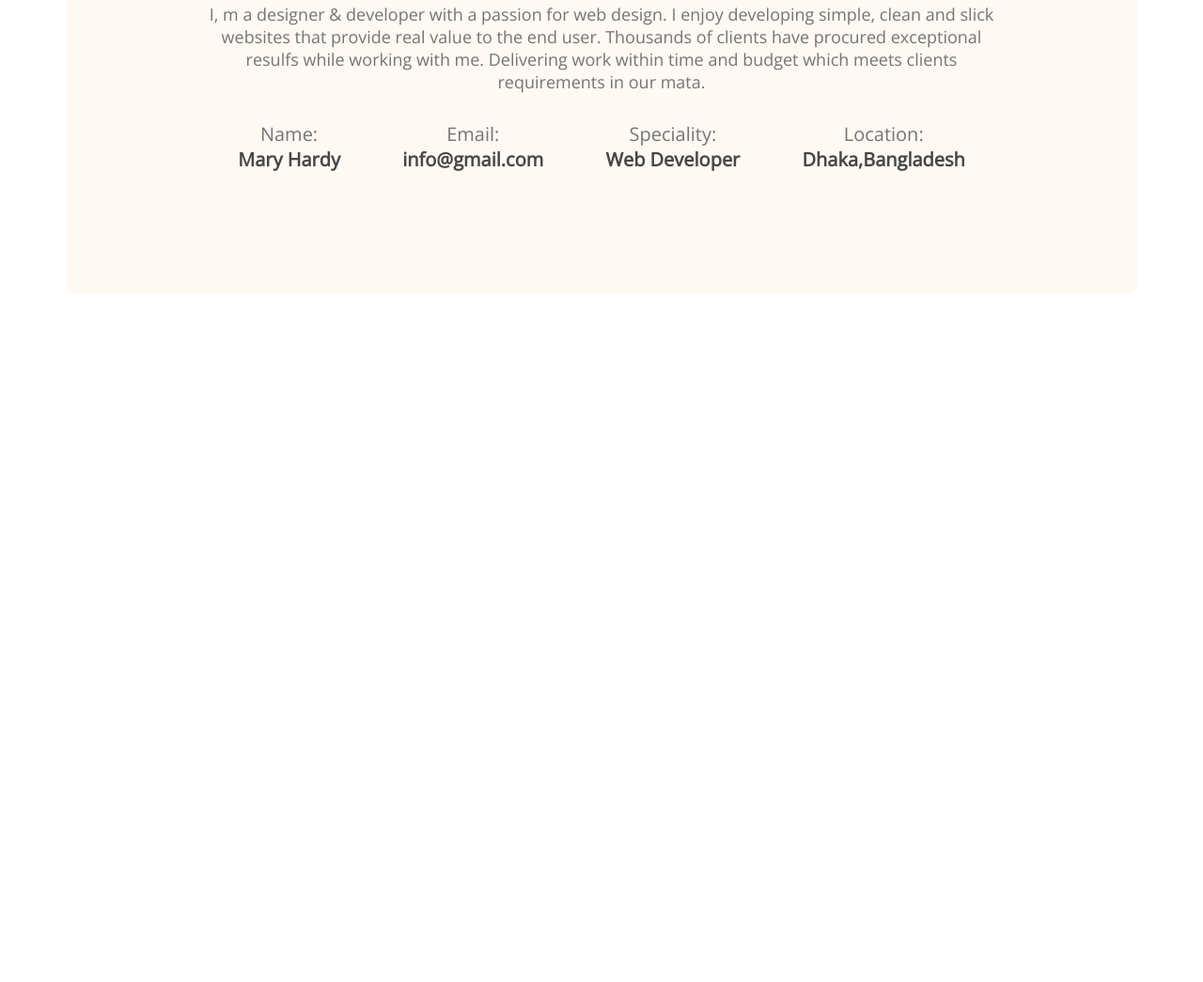
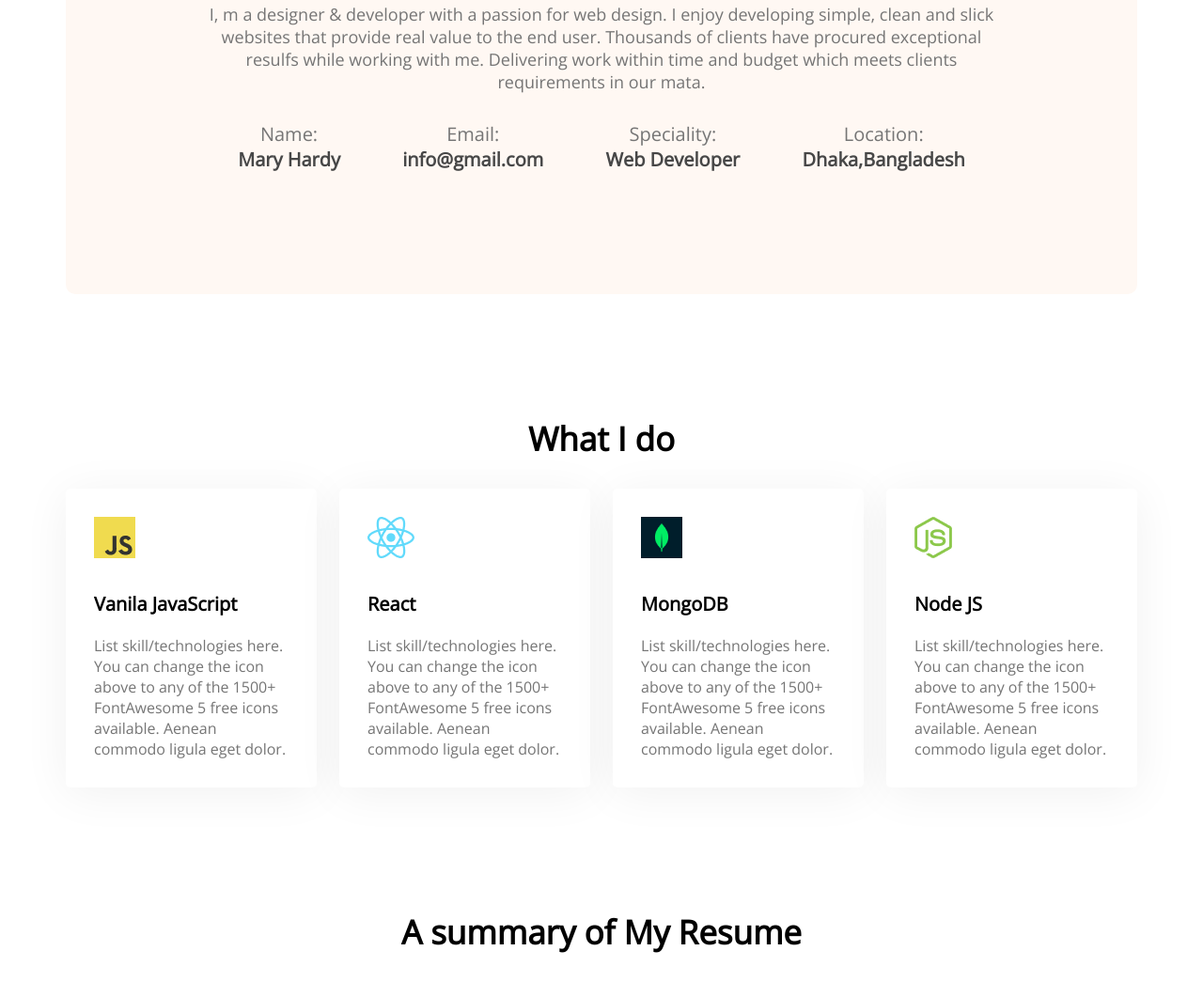
Before and after one commit to Amitsengupta332/Developer-Portfolio, a plain HTML site: page index.html in a window 1280 px wide. Shown: the part 1202-2247 px from the top of the page at 94% size. Before the commit the page ends 1515 px from the top, so only its background shows below. Drawn offline with nearby package versions, Linux system fonts and the light colour scheme.

Commit message:
what i do

```diff
--- a/index.html
+++ b/index.html
@@ -54,6 +54,36 @@
                 </div>
             </div>
         </section>
+        <!-- what i do section -->
+        <section class="what-i-do">
+            <h3 class="section-title">What I do</h3>
+            <div class="skills-container">
+                <div class="skill">
+                    <img src="/images/icons/js.png" alt="">
+                    <p class="skill-title">Vanila JavaScript</p>
+                    <p class="skill-description">List skill/technologies here. You can change the icon above to any of the 1500+ FontAwesome 5 free icons available. Aenean commodo ligula eget dolor.</p>
+                </div>
+                <div class="skill">
+                    <img src="/images/icons/react.png" alt="">
+                    <p class="skill-title">React</p>
+                    <p class="skill-description">List skill/technologies here. You can change the icon above to any of the 1500+ FontAwesome 5 free icons available. Aenean commodo ligula eget dolor.</p>
+                </div>
+                <div class="skill">
+                    <img src="/images/icons/mongo.png" alt="">
+                    <p class="skill-title">MongoDB</p>
+                    <p class="skill-description">List skill/technologies here. You can change the icon above to any of the 1500+ FontAwesome 5 free icons available. Aenean commodo ligula eget dolor.</p>
+                </div>
+                <div class="skill">
+                    <img src="/images/icons/nodejs.png" alt="">
+                    <p class="skill-title">Node JS</p>
+                    <p class="skill-description">List skill/technologies here. You can change the icon above to any of the 1500+ FontAwesome 5 free icons available. Aenean commodo ligula eget dolor.</p>
+                </div>
+            </div>
+        </section>
+        <!-- Resume Section -->
+        <section class="resume">
+            <h3 class="section-title">A summary of My Resume</h3>
+        </section>
 
     </main>
     <footer>
--- a/styles/portfolio.css
+++ b/styles/portfolio.css
@@ -20,6 +20,9 @@
     background-image: url('../images/header_bg.png'),url('../images/developer.png');
     background-repeat: no-repeat;
     background-position: bottom right,left;
+}
+section{
+    margin-top: 130px;
 }
 
 /* Header and navigation styles */
@@ -73,7 +76,7 @@ main{
 }
 /* About Section styles */
 .about{
-    margin-top: 130px;
+
     background: #FFF8F3;
     border-radius: 10px;
     padding: 130px 150px;
@@ -81,7 +84,7 @@ main{
 }
 
 .section-title{
-
+    text-align: center;
     font-weight: 700;
     font-size: 35px;
     margin-bottom: 30px;
@@ -97,7 +100,7 @@ main{
 
 .about-info-container{
     display: flex;
-    justify-content: space-around;
+    justify-content:space-around;
 }
 .info-title{
     font-size: 20px;
@@ -108,3 +111,26 @@ main{
     font-size: 20px;
     color: #474747;
 }
+/* What I do styles*/
+
+.skills-container{
+    display: flex;
+    gap: 24px;
+}
+.skill{
+    background: #FFFFFF;
+    box-shadow: 0px 6px 50px rgba(0, 0, 0, 0.06);
+    border-radius: 5px;
+    padding: 30px;
+}
+.skill-title{
+    font-weight: 700;
+    font-size: 20px;
+    margin-top: 30px;
+    margin-bottom: 20px;
+}
+.skill-description{
+    color: #757575;
+}
+
+/* Resume Styles */
```
